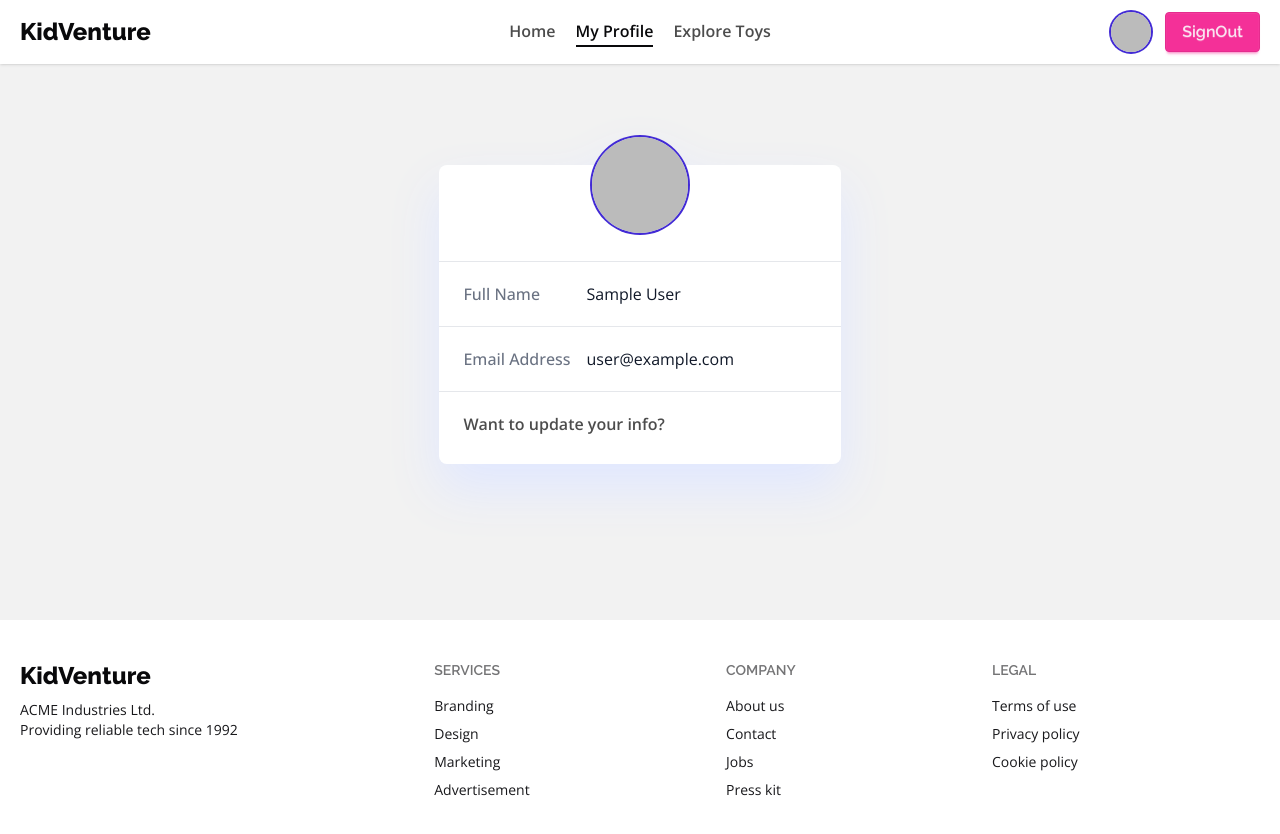
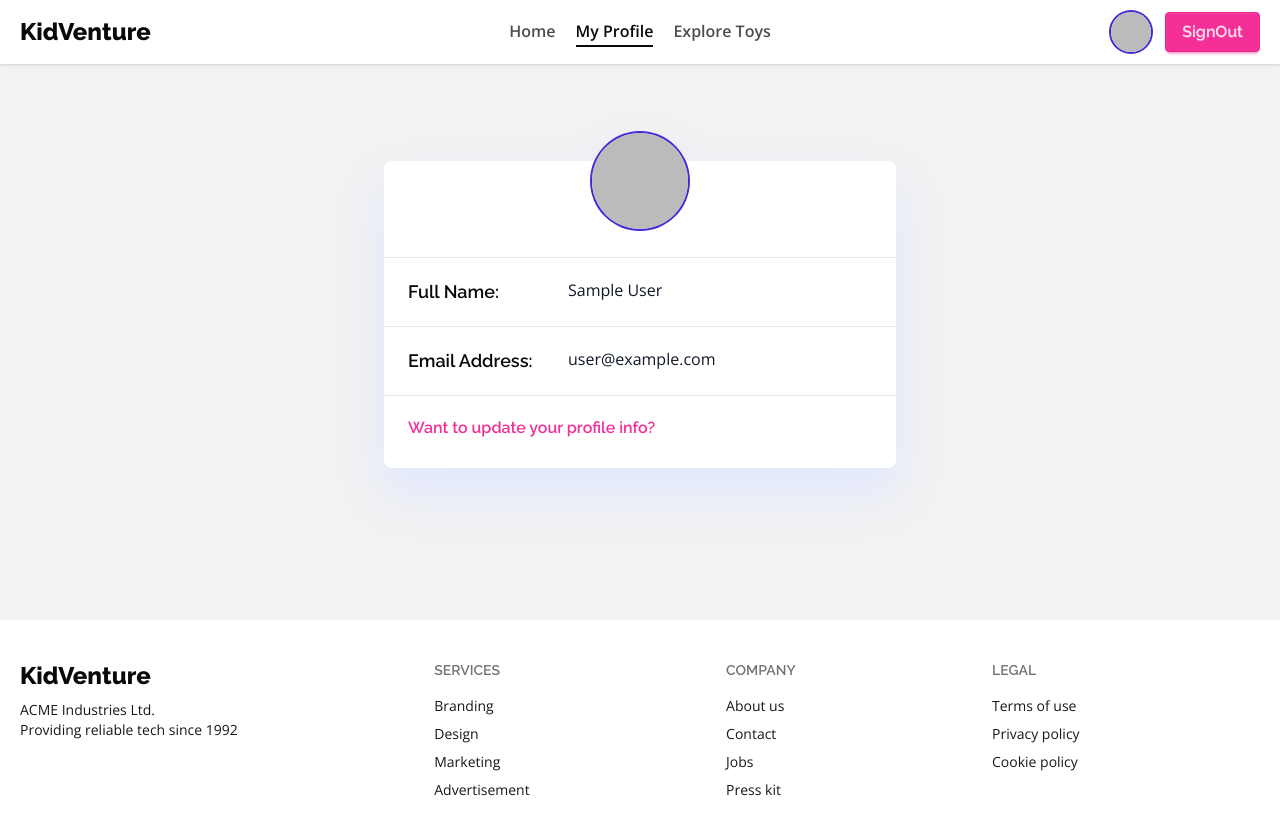
Before and after one commit to programmerrakibul/kid-venture, a React (Vite) app: page /my-profile in a window 1280 px wide. Shown: the top 834 px of the page. Built offline with nearby package versions, Linux system fonts and the light colour scheme; no server answers; sample sign-in values are in the browser's storage.

Commit message:
my profile page typography modified

```diff
--- a/src/pages/MyProfile/MyProfile.jsx
+++ b/src/pages/MyProfile/MyProfile.jsx
@@ -34,7 +34,7 @@ const MyProfile = () => {
       <title>My Profile</title>
       <section className="my-10">
         <Container className="grid place-items-center w-full min-h-[420px]">
-          <div className="bg-white max-w-lg drop-shadow-2xl drop-shadow-primary-content rounded-lg relative text-base">
+          <div className="bg-white w-full max-w-lg drop-shadow-2xl drop-shadow-primary-content rounded-lg relative text-base">
             <div className="absolute -top-7 left-[50%] -translate-x-[50%]">
               <div className="avatar">
                 <div className="ring-primary ring-offset-base-100 size-24 rounded-full ring-2 bg-primary-content">
@@ -46,14 +46,18 @@ const MyProfile = () => {
             <div className="border-t border-gray-200 px-4 py-5 sm:p-0 mt-24">
               <div className="sm:divide-y sm:divide-gray-200">
                 <div className="py-3 sm:py-5 sm:grid sm:grid-cols-3 sm:gap-4 sm:px-6">
-                  <p className="font-medium text-gray-500">Full Name</p>
+                  <p className="font-semibold font-['Raleway'] text-neutral text-lg">
+                    Full Name:
+                  </p>
                   <p className="mt-1 text-gray-900 sm:mt-0 sm:col-span-2">
                     {displayName}
                   </p>
                 </div>
 
                 <div className="py-3 sm:py-5 sm:grid sm:grid-cols-3 sm:gap-4 sm:px-6">
-                  <p className="font-medium text-gray-500">Email Address</p>
+                  <p className="font-semibold font-['Raleway'] text-neutral text-lg">
+                    Email Address:
+                  </p>
                   <p className="mt-1 text-gray-900 sm:mt-0 sm:col-span-2">
                     {email}
                   </p>
@@ -62,8 +66,8 @@ const MyProfile = () => {
                 <div className="collapse py-3 sm:py-5 sm:px-6">
                   <input type="checkbox" />
 
-                  <div className="collapse-title font-semibold p-0">
-                    Want to update your info?
+                  <div className="collapse-title p-0 font-semibold font-['Raleway'] text-secondary">
+                    Want to update your profile info?
                   </div>
 
                   <form
```
